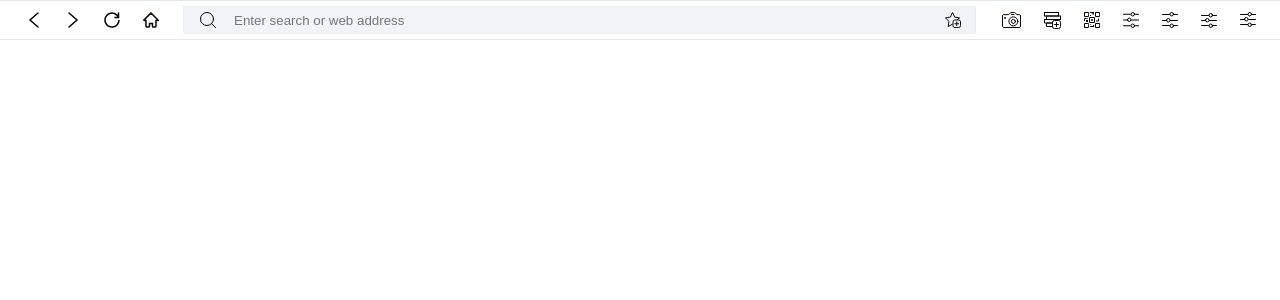
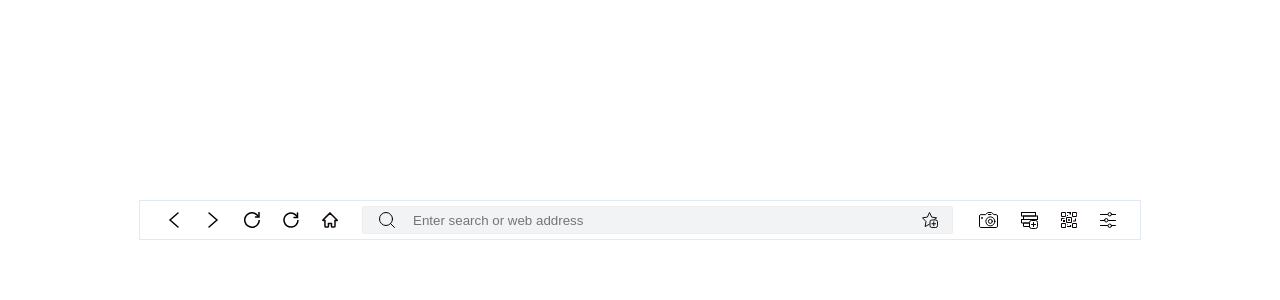
Before and after one commit to IsignInternationalInc/chromium-top-strip-simulator, a React (Create React App) app: page / in a window 1280 px wide. Shown: the top 300 px of the page. Built offline with nearby package versions, Linux system fonts and the light colour scheme.

Commit message:
reduce size; change icons

```diff
--- a/src/components/Strip/Strip.tsx
+++ b/src/components/Strip/Strip.tsx
@@ -9,6 +9,7 @@ export default function Strip() {
       <div className="strip-navigation-container">
         <Icon src={require("../../icons/arrow left 16px.svg").default} className="strip-icon"/>
         <Icon src={require("../../icons/arrow right 16px.svg").default} className="strip-icon"/>
+        <Icon src={require("../../icons/Refresh 16 px.08e3919dv1.svg").default} className="strip-icon"/>
         <Icon src={require("../../icons/Refresh 16 px.svg").default} className="strip-icon"/>
         <Icon src={require("../../icons/Home 16px.svg").default} className="strip-icon"/>
       </div>
@@ -17,10 +18,7 @@ export default function Strip() {
         <Icon src={require("../../icons/Snapshot 16px.svg").default} className="strip-icon"/>
         <Icon src={require("../../icons/Add to reading list 16 px.svg").default} className="strip-icon"/>
         <Icon src={require("../../icons/QR Code 16px.svg").default} className="strip-icon"/>
-        <Icon src={require("../../icons/Customize icon 16px.svg").default} className="strip-icon"/>
         <Icon src={require("../../icons/Customize icon 16px_v.1.svg").default} className="strip-icon"/>
-        <Icon src={require("../../icons/Customize icon 16px_v.2.svg").default} className="strip-icon"/>
-        <Icon src={require("../../icons/Customize icon 16px_v.3.svg").default} className="strip-icon"/>
       </div>
     </div>
   )
--- a/src/components/Strip/style.css
+++ b/src/components/Strip/style.css
@@ -1,6 +1,8 @@
 .strip {
   height: 38px;
-  width: 100%;
+  width: 80%;
+  max-width: 1000px;
+  margin-top: 200px;
   border: 1px solid #E1E9F4;
   display: flex;
   justify-content: space-between;
```
Also changed, not shown: src/icons/Refresh 16 px.08e3919dv1.svg (added).
